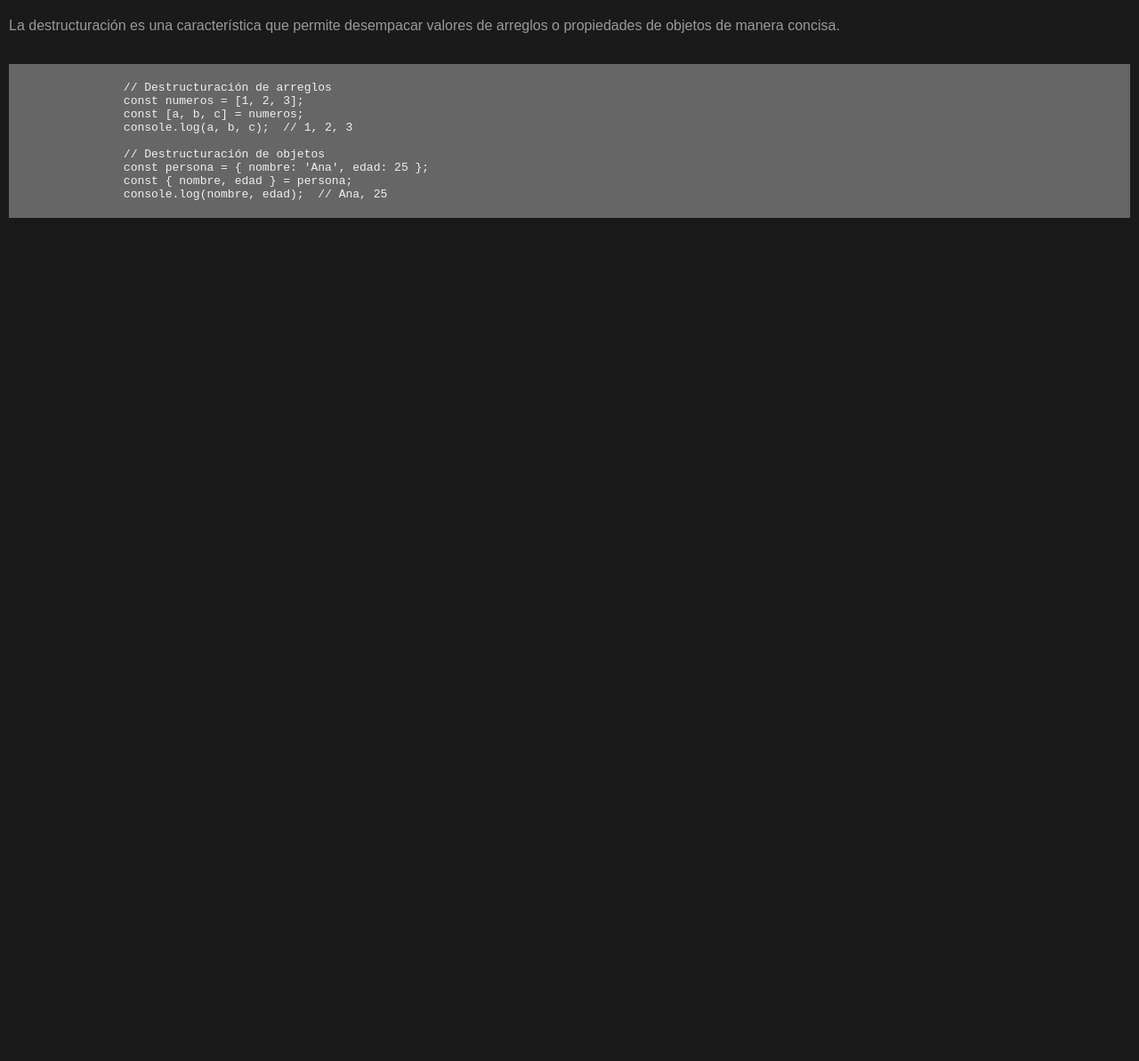
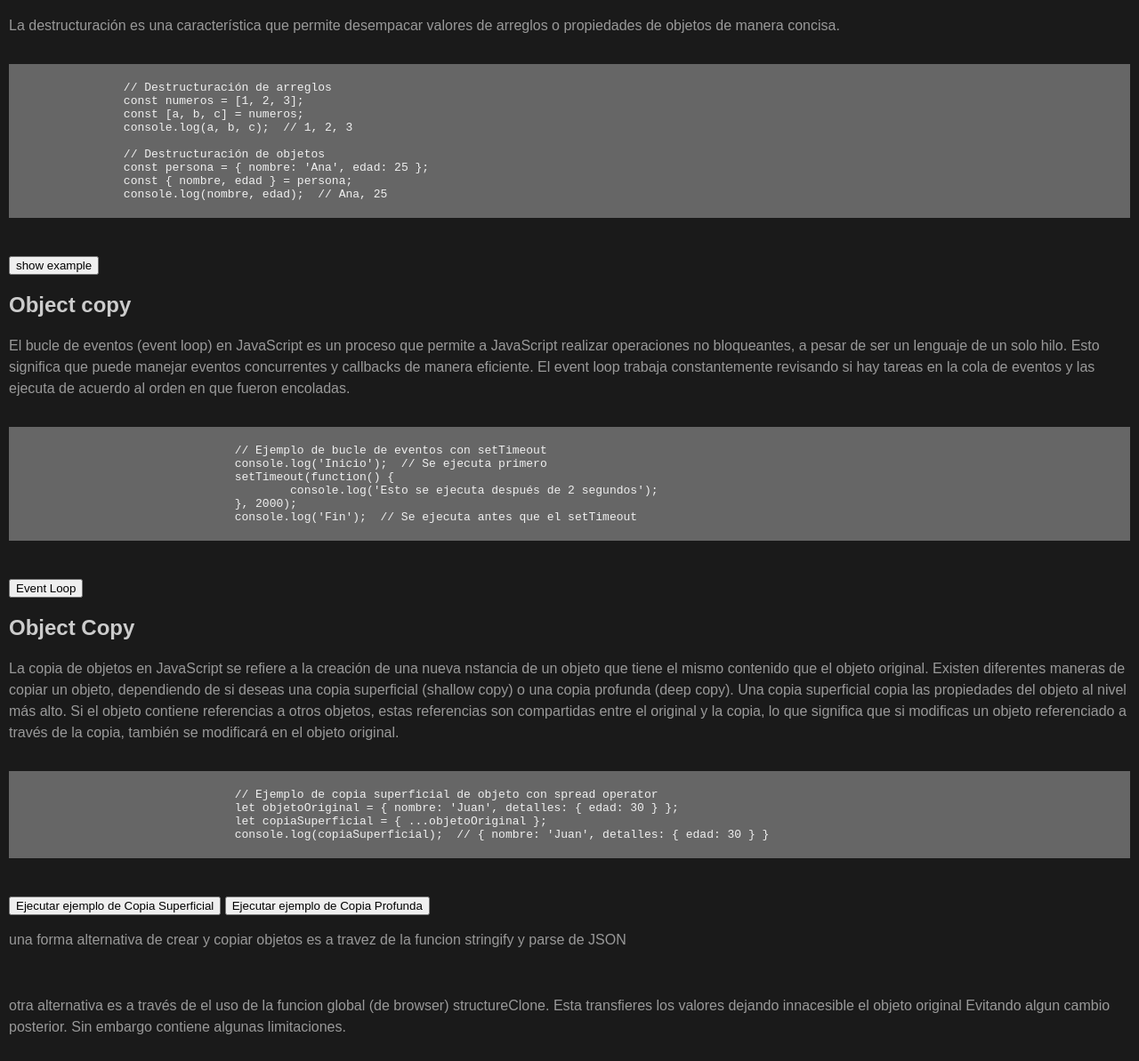
Before and after one commit to Dlaplace/jsthings, a website: page index.html in a window 1280 px wide. Shown: the part 7966-9159 px from the top of the page at 89% size. Before the commit the page ends 8264 px from the top, so only its background shows below. Drawn offline with Linux system fonts and the light colour scheme.

Commit message:
event loop & object copy

```diff
--- a/index.html
+++ b/index.html
@@ -562,6 +562,57 @@
 		</code>
 	</pre>
 
+	<button type="button" onclick="showcontent('objects & event loop')">show example</button>
+	<div id="objects & event loop">
+
+		<h2>Object copy</h2>
+		<p>El bucle de eventos (event loop) en JavaScript es un proceso
+			que permite a JavaScript realizar operaciones no bloqueantes,
+			a pesar de ser un lenguaje de un solo hilo. Esto significa que
+			puede manejar eventos concurrentes y callbacks de manera eficiente.
+			El event loop trabaja constantemente revisando si hay tareas en la cola de eventos
+			y las ejecuta de acuerdo al orden en que fueron encoladas.</p>
+		<pre>
+			<code>
+				// Ejemplo de bucle de eventos con setTimeout
+				console.log('Inicio');  // Se ejecuta primero
+				setTimeout(function() {
+					console.log('Esto se ejecuta después de 2 segundos');
+				}, 2000);
+				console.log('Fin');  // Se ejecuta antes que el setTimeout
+			</code>
+		</pre>
+		<button id="eventLoopBtn"> Event Loop</button>
+		<h2>Object Copy</h2>
+		<p>La copia de objetos en JavaScript se refiere a la creación de una nueva
+			nstancia de un objeto que tiene el mismo contenido que el objeto original.
+			Existen diferentes maneras de copiar un objeto,
+			dependiendo de si deseas una copia superficial (shallow copy) o una copia profunda (deep copy).
+
+			Una copia superficial copia las propiedades del objeto al nivel más alto.
+			Si el objeto contiene referencias a otros objetos, estas referencias son compartidas
+			entre el original y la copia, lo que significa que si modificas un objeto referenciado
+			a través de la copia, también se modificará en el objeto original.</p>
+		<pre>
+			<code>
+				// Ejemplo de copia superficial de objeto con spread operator
+				let objetoOriginal = { nombre: 'Juan', detalles: { edad: 30 } };
+				let copiaSuperficial = { ...objetoOriginal };
+				console.log(copiaSuperficial);  // { nombre: 'Juan', detalles: { edad: 30 } }
+			</code>
+		</pre>
+		<button id="shallowCopyBtn">Ejecutar ejemplo de Copia Superficial</button>
+		<button id="deepCopyBtn">Ejecutar ejemplo de Copia Profunda</button>
+
+		<p>una forma alternativa de crear y copiar objetos es a travez de la funcion stringify y parse de JSON</p>
+		<br>
+		<p>otra alternativa es a través de el uso de la funcion global (de browser) structureClone. Esta transfieres los valores
+			dejando innacesible el objeto original Evitando algun cambio posterior. Sin embargo contiene algunas limitaciones.
+		</p>
+
+
+	</div>
+
 
 
 	<script src="index.js"></script>
--- a/index.js
+++ b/index.js
@@ -143,3 +143,36 @@ console.log("copia",personaCopy);
 
 persona.ubicacion.pais = "medellin";
 console.log("copia",personaCopy);
+
+
+document.getElementById('eventLoopBtn').addEventListener('click', function() {
+  console.log('1');
+  setTimeout(() => {
+      console.log('2');
+  }, 2000);
+  console.log('3');
+});
+
+document.getElementById('shallowCopyBtn').addEventListener('click', function() {
+  let objetoOriginal = { nombre: 'Juan', detalles: { edad: 30 } };
+  let copiaSuperficial = Object.assign({}, objetoOriginal);
+
+  copiaSuperficial.nombre = 'Ana';
+  copiaSuperficial.detalles.edad = 25;
+
+  console.log('Objeto Original:', objetoOriginal);
+  console.log('Copia Superficial:', copiaSuperficial);
+});
+
+document.getElementById('deepCopyBtn').addEventListener('click', function() {
+  let objetoOriginal = { nombre: 'Juan', detalles: { edad: 30 } };
+  let copiaProfunda = JSON.parse(JSON.stringify(objetoOriginal));
+
+  copiaProfunda.nombre = 'Pedro';
+  copiaProfunda.detalles.edad = 40;
+
+  console.log('Objeto Original:', objetoOriginal);
+  console.log('Copia Profunda:', copiaProfunda);
+});
+
+queueMicrotask
```
